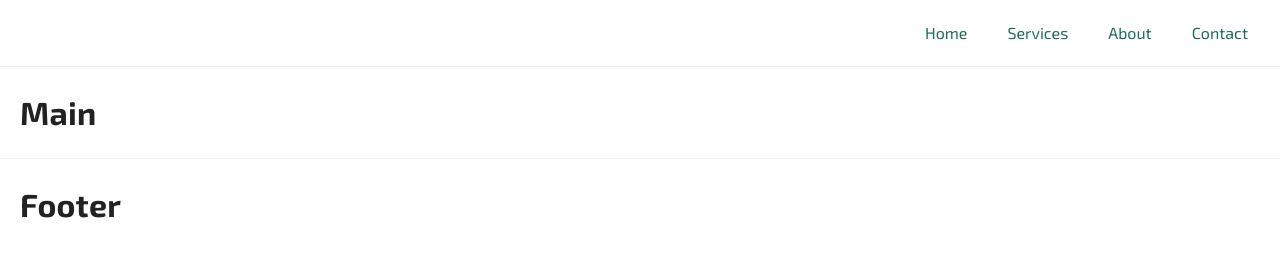
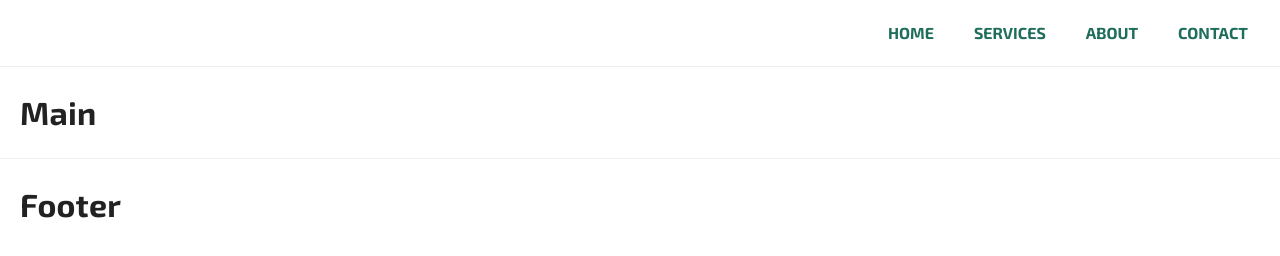
Before and after one commit to vkk-web-dev/fimmpro, a plain HTML site: page index.html in a window 1280 px wide. Drawn offline with Linux system fonts and the light colour scheme.

Commit message:
Nav: uppercase and bold links

```diff
--- a/styles.css
+++ b/styles.css
@@ -63,7 +63,8 @@ h1 {
   color: #1f6d5c;
   padding: 0.5rem 0.75rem;
   border-radius: 6px;
-  text-transform: capitalize;
+  text-transform: uppercase;
+  font-weight: 700;
   transition: background-color 0.2s ease, color 0.2s ease;
 }
 
```
